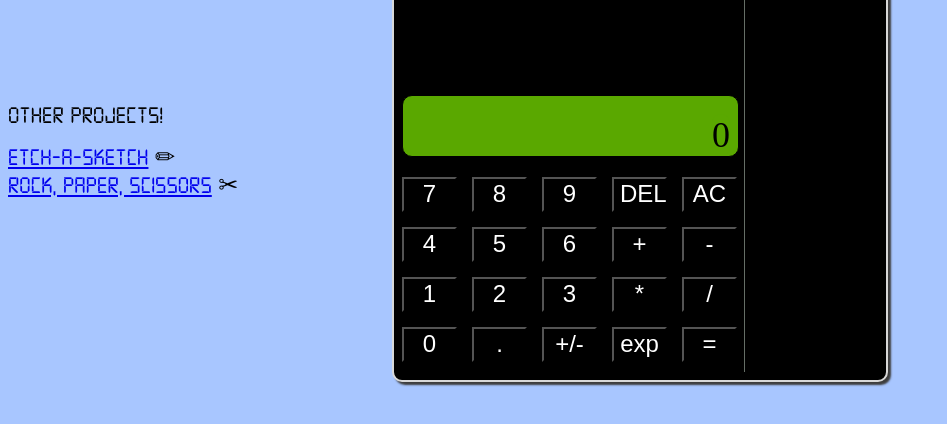
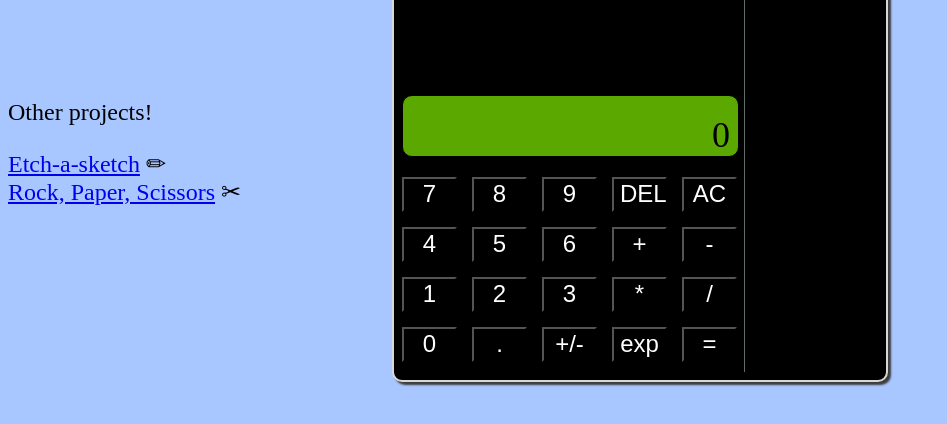
Before and after one commit to oliverowen2210/calculator, a plain HTML site: page index.html in a window 1280 px wide. Shown: the part 94-518 px from the top of the page, without its empty margins (0-947 px from the left). Drawn offline with Linux system fonts and the light colour scheme.

```diff
--- a/style.css
+++ b/style.css
@@ -28,7 +28,6 @@
     flex-direction: column;
     align-items: flex-start;
     justify-self: flex-start;
-    font-family: digital-7;
     flex: 1;
     font-size: 24px;
 }
```
